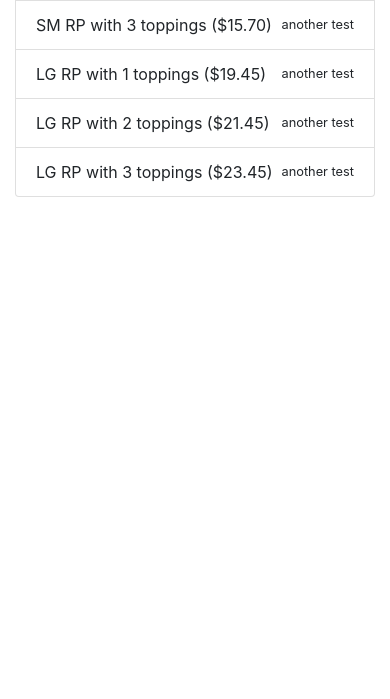
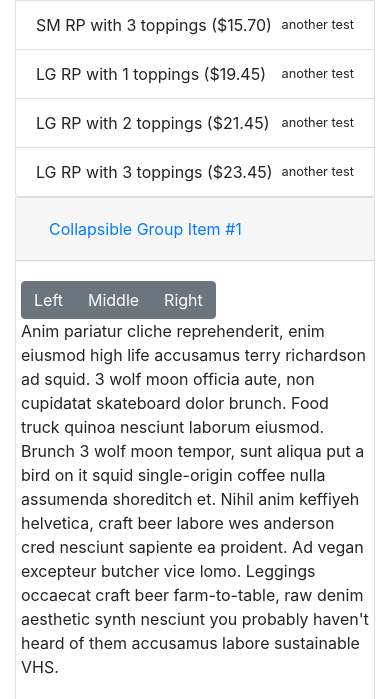
Before and after one commit to letortoise/project3, a Django app: page /menu in a window 390 px wide. Shown: the part 228-927 px from the top of the page. Before the commit the page ends 425 px from the top, so only its background shows below. Run offline with Django 3.2, Linux system fonts and the light colour scheme; data comes from the database, SQL or seed files in the repository; some libraries are stand-ins or nearby versions.

Commit message:
begin to make ui more responsive

```diff
--- a/orders/templates/orders/base.html
+++ b/orders/templates/orders/base.html
@@ -5,6 +5,9 @@
     <head>
         <title>{% block title %}{% endblock %}</title>
         <link rel="stylesheet" href="https://stackpath.bootstrapcdn.com/bootstrap/4.1.3/css/bootstrap.min.css" integrity="sha384-MCw98/SFnGE8fJT3GXwEOngsV7Zt27NXFoaoApmYm81iuXoPkFOJwJ8ERdknLPMO" crossorigin="anonymous">
+        <script src="https://code.jquery.com/jquery-3.3.1.slim.min.js" integrity="sha384-q8i/X+965DzO0rT7abK41JStQIAqVgRVzpbzo5smXKp4YfRvH+8abtTE1Pi6jizo" crossorigin="anonymous"></script>
+        <script src="https://cdnjs.cloudflare.com/ajax/libs/popper.js/1.14.3/umd/popper.min.js" integrity="sha384-ZMP7rVo3mIykV+2+9J3UJ46jBk0WLaUAdn689aCwoqbBJiSnjAK/l8WvCWPIPm49" crossorigin="anonymous"></script>
+        <script src="https://stackpath.bootstrapcdn.com/bootstrap/4.1.3/js/bootstrap.min.js" integrity="sha384-ChfqqxuZUCnJSK3+MXmPNIyE6ZbWh2IMqE241rYiqJxyMiZ6OW/JmZQ5stwEULTy" crossorigin="anonymous"></script>
     </head>
     <body>
         {% block body %}
--- a/orders/templates/orders/menu.html
+++ b/orders/templates/orders/menu.html
@@ -15,5 +15,36 @@
                 </li>
             {% endfor %}
         </ul>
+
+        <div class="accordion" id="accordionExample">
+            <div class="card">
+                <div class="card-header" id="headingOne">
+                    <h5 class="mb-0">
+                        <button class="btn btn-link" type="button" data-toggle="collapse" data-target="#collapseOne" aria-expanded="true" aria-controls="collapseOne">
+                          Collapsible Group Item #1
+                        </button>
+                    </h5>
+                </div>
+
+                <div id="collapseOne" class="collapse show" aria-labelledby="headingOne" data-parent="#accordionExample">
+                    <div class="card-body">
+                        <div class="row">
+                            <div class="btn-group" role="group" aria-label="Basic example">
+                                <button type="button" class="btn btn-secondary">Left</button>
+                                <button type="button" class="btn btn-secondary">Middle</button>
+                                <button type="button" class="btn btn-secondary">Right</button>
+                            </div>
+                        </div>
+                        <div class="row">
+                            Anim pariatur cliche reprehenderit, enim eiusmod high life accusamus terry richardson ad squid. 3 wolf moon officia aute, non cupidatat skateboard dolor brunch. Food truck quinoa nesciunt laborum eiusmod. Brunch 3 wolf moon tempor, sunt aliqua put a bird on it squid single-origin coffee nulla assumenda shoreditch et. Nihil anim keffiyeh helvetica, craft beer labore wes anderson cred nesciunt sapiente ea proident. Ad vegan excepteur butcher vice lomo. Leggings occaecat craft beer farm-to-table, raw denim aesthetic synth nesciunt you probably haven't heard of them accusamus labore sustainable VHS.
+                        </div
+                    </div>
+                </div>
+            </div>
+        </div>
+
     </div>
+
+
+
 {% endblock %}
```
